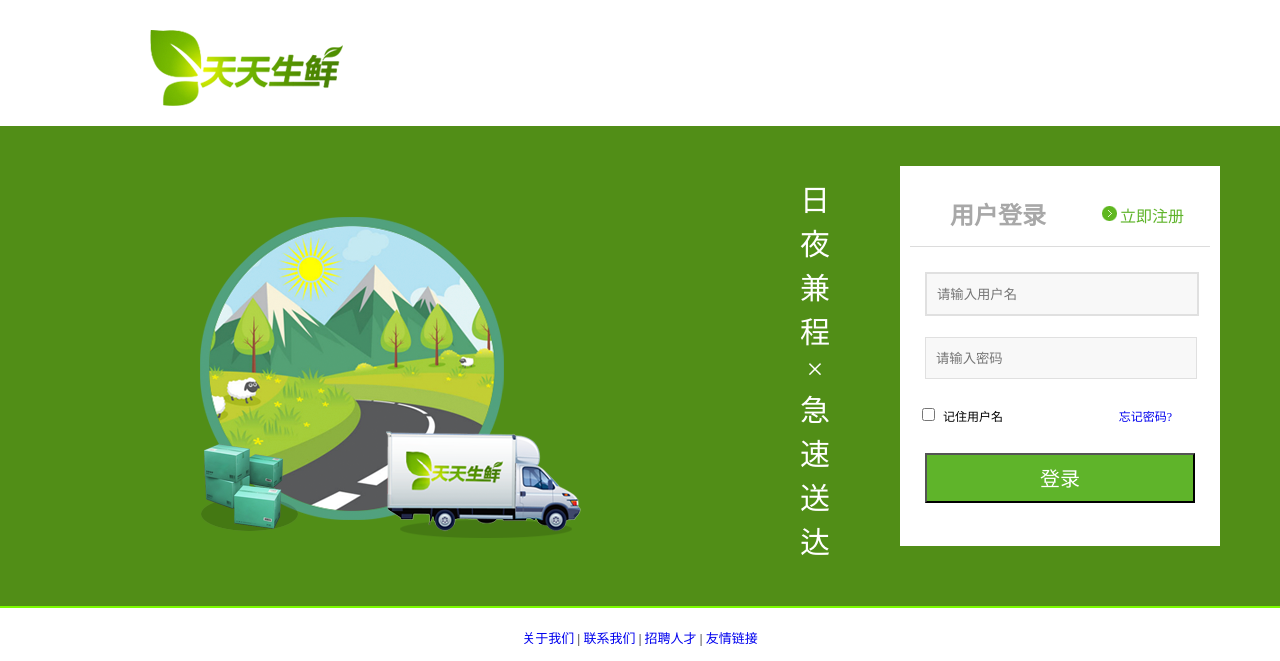
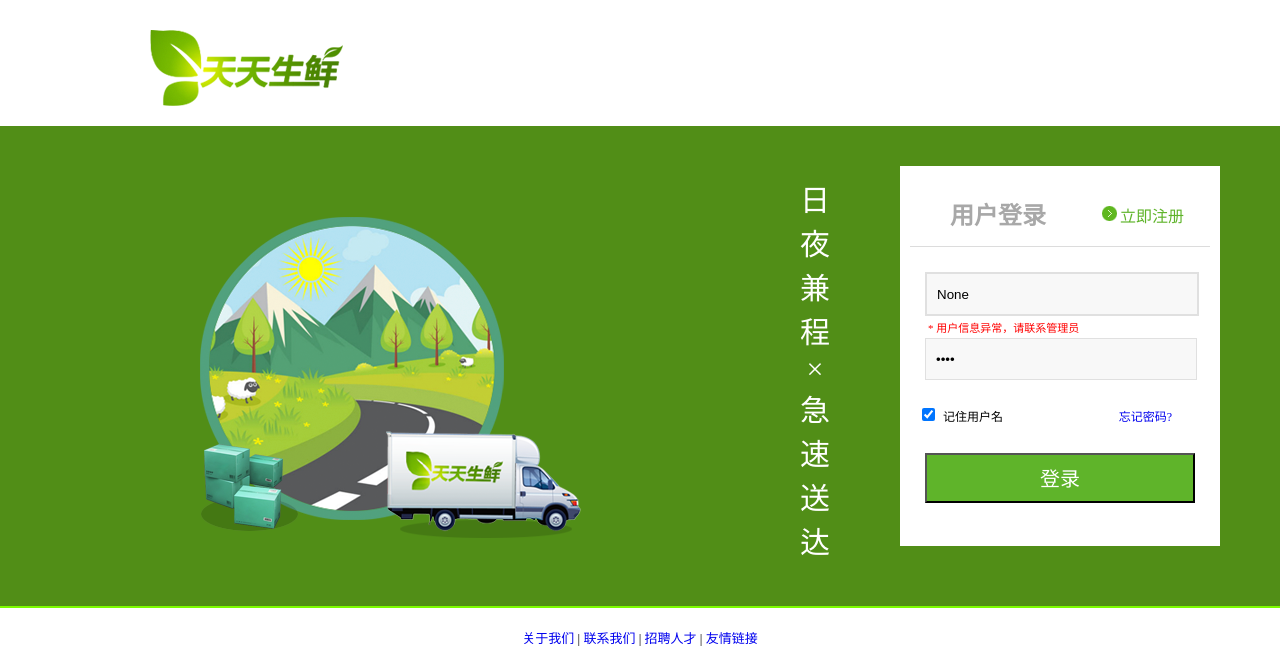
Before and after one commit to dengying721/dailyfresh, a Django app: page /user/login_handle in a window 1280 px wide. Shown: the top 661 px of the page. Run offline with Django 3.2, Linux system fonts and the light colour scheme.

Commit message:
日常更新0112

```diff
--- a/df_user/views.py
+++ b/df_user/views.py
@@ -1,4 +1,4 @@
-from django.http import JsonResponse
+from django.http import JsonResponse, HttpResponseRedirect
 from django.shortcuts import render, redirect, HttpResponse
 from .models import *
 from hashlib import sha1
@@ -43,13 +43,16 @@
 
 
 def login(request):
-    return render(request, 'df_user/login.html')
+    uname = request.COOKIES.get('uname', '')
+    context = {'title': '用户登录', 'error_name':0, "error_pwd": 0, 'uname': uname}
+    return render(request, 'df_user/login.html', context)
 
 
 # 登录请求处理
 def login_handle(request):
     username = request.POST.get('username')
     password = request.POST.get('password')
+    is_remember = request.POST.get('jizhu')
     print("name is : %s" % username)
     print("password is : %s" % password)
 
@@ -62,12 +65,20 @@
         upwd = users[0].upwd
 
         if s_pwd == upwd:
-            return redirect('/user/info')
+            red = HttpResponseRedirect('/user/info')
+            if is_remember != 0:
+                print('---------------------the remember is 1.')
+                red.set_cookie('uname', username)
+            else:
+                print('----------------------the remember is 0.')
+                red.set_cookie('uname', '', max_age=-1)
+            return red
         else:
-            context = {'title': '用户登录', 'error_name': 0, 'error_pwd': 1, 'uname': username, 'upwd': password}
+            context = {'title': '用户登录1', 'error_name': 0, 'error_pwd': 1, 'uname': username, 'upwd': password}
+            print("enter else ...")
             return render(request, 'df_user/login.html', context)
     else:
-        context = {'title': '用户登录', 'error_name': 0, 'error_pwd': 1, 'uname': username, 'upwd': password}
+        context = {'title': '用户登录2', 'error_name': 1, 'error_pwd': 0, 'uname': username, 'upwd': password}
         return render(request, 'df_user/login.html', context)
 
 
@@ -88,4 +99,4 @@
 
 
 def user_info(request):
-    return HttpResponse('welcome userinfo page.')
+    return render(request, 'df_user/user_center_info.html')
--- a/static/css/main1.css
+++ b/static/css/main1.css
@@ -271,7 +271,7 @@
     text-indent: 10px;
 }
 
-.login_input .error_tip,.error_tip2{
+.login_input .error_name_tip,.error_password_tip{
 	display: none;
 	color:red;
 	font-size: 11px;
--- a/static/js/login1.js
+++ b/static/js/login1.js
@@ -3,16 +3,10 @@
     var error_password = false;
     var username = $('#username');
     var password = $('#password');
-    var submitBtn = document.getElementById('submit');
-    var name_error = false;
-    var password_error = false;
-    //
-    // if({{name_error}} == 1) {
-    //     $(".error_tip").html("用户名错误").show();
-    // }
-    // if({{password_error}} == 1) {
-    //     $('.error_tip2').html("密码错误").show();
-    // }
+    var remember = $('#remember');
+    // var remember = document.getElementById('remember');
+    var submitBtn = $('#submit');
+    // var submitBtn = document.getElementById('submit');
 
     window.onload = function () {
         submitBtn.onclick = function (ev) {
@@ -32,6 +26,11 @@
         check_password();
     });
 
+    // checkbox的check状态更改，需要使用change()来捕捉，onclick、click、onchange都不行。
+     .change(function () {
+        alert("调用change");
+        login_remember();
+    })
     function check_username() {
         var uname = username.val();
         var len = uname.length;
@@ -69,11 +68,18 @@
         }
     }
 
+    function login_remember() {
+        if(remember.checked){
+            remember.value = 1;
+        }else {
+            remember.value = 0;
+        }
+        alert(document.getElementById('remember'));
+    }
+
     function login_check() {
         check_username();
         check_password();
         return ((error_username === true || error_password === true));
     }
-
-
 });
--- a/templates/base_foot.html
+++ b/templates/base_foot.html
@@ -2,7 +2,7 @@
 <html xmlns="http://www.w3.org/1999/xhtml" xml:lang="en">
 <head>
 	<meta http-equiv="Content-Type" content="text/html;charset=UTF-8">
-	<title>{{ title }}天天生鲜-注册</title>
+	<title>{{ title }}-天天生鲜</title>
 	<link rel="stylesheet" type="text/css" href="/static/css/reset1.css">
 	<link rel="stylesheet" type="text/css" href="/static/css/main1.css">
 	<script type="text/javascript" src="/static/js/jquery-1.12.4.min.js"></script>
--- a/templates/df_user/login.html
+++ b/templates/df_user/login.html
@@ -1,6 +1,17 @@
 {% extends 'base_foot.html' %}
 {% block head %}
-   <script type="text/javascript" src="/static/js/login1.js"></script>
+    <script type="text/javascript" src="/static/js/login1.js">
+    </script>
+    <script>
+        $(function () {
+             if({{error_name}} === 1){
+                $(".error_name_tip").html("* 用户信息异常，请联系管理员").show(300);
+            }
+            if({{error_pwd}} === 1) {
+                $('.error_password_tip').html("* 密码错误").show(300);
+            }
+        });
+    </script>
 {% endblock head %}
 {% block body %}
     <div class="login_top clearfix">
@@ -17,15 +28,15 @@
                 {% csrf_token %}
                 <ul>
                     <li>
-                        <input class="name_input" name="username" id="username" placeholder="请输入用户名" style="cursor: auto;" type="text">
-                        <span class="error_tip"> 提示信息 </span>
+                        <input class="name_input" name="username" id="username" value="{{ uname }}" placeholder="请输入用户名" style="cursor: auto;" type="text">
+                        <span class="error_name_tip"> 提示信息 </span>
                     </li>
                     <li>
-                        <input class="password_input" name="password" id="password" placeholder="请输入密码" type="password">
-                        <span class="error_tip2"> 密码提示信息 </span>
+                        <input class="password_input" name="password" id="password" value="{{ upwd }}" placeholder="请输入密码" type="password">
+                        <span class="error_password_tip"> 密码提示信息 </span>
                     </li>
                     <li class="more_input">
-                        <input type="checkbox">
+                        <input type="checkbox" name="remember" id="remember" checked="checked">
                         <label> 记住用户名 </label>
                         <a href="{% url 'df_user:find_password' %}"> 忘记密码? </a>
                     </li>
```
